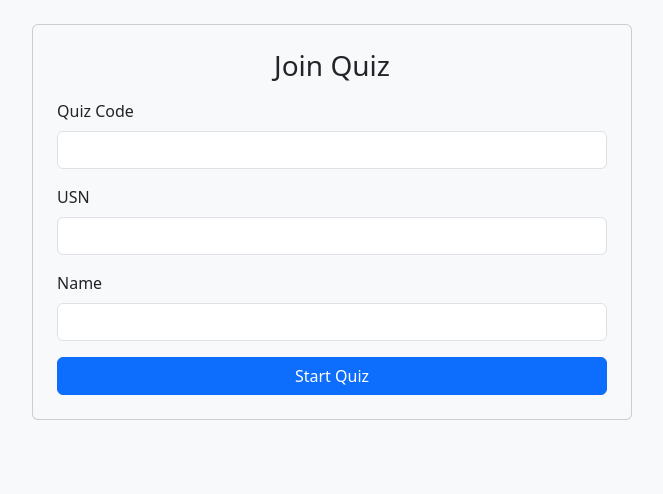
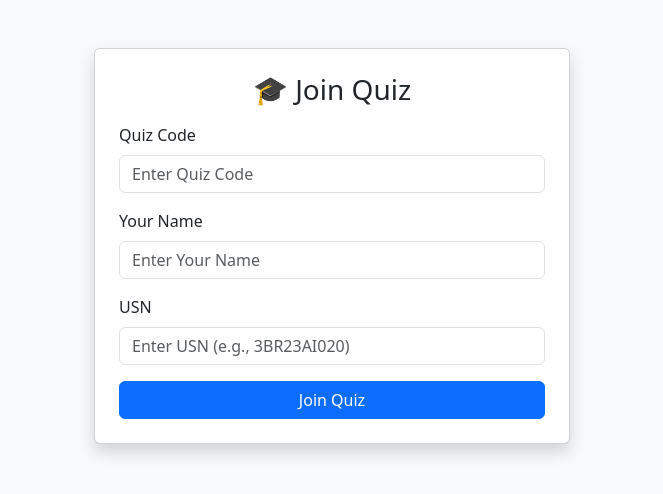
Before and after one commit to RAHUL-Keroor/quiz, a Flask app: page /join in a window 1280 px wide. Shown: the part 56-550 px from the top of the page, without its empty margins (308-971 px from the left). Run offline with Flask 3, Linux system fonts and the light colour scheme.

Commit message:
Updated join_quiz.html, attempt_quiz.html, and attempt logic (fix: save only after submit)

```diff
--- a/templates/join_quiz.html
+++ b/templates/join_quiz.html
@@ -1,23 +1,34 @@
 {% extends "base.html" %}
 {% block title %}Join Quiz{% endblock %}
 {% block content %}
-<div class="card bg-light text-dark p-4 mx-auto" style="max-width:600px;">
-  <h3 class="text-center mb-3">Join Quiz</h3>
-  {% if error %}<div class="alert alert-danger">{{ error }}</div>{% endif %}
-  <form method="POST">
+
+<div class="container mt-5" style="max-width: 500px;">
+  <div class="card shadow p-4">
+    <h3 class="text-center mb-3">🎓 Join Quiz</h3>
+
+    {% if error %}
+    <div class="alert alert-danger text-center">{{ error }}</div>
+    {% endif %}
+
+    <form action="/join_quiz" method="POST">
       <div class="mb-3">
         <label class="form-label">Quiz Code</label>
-      <input type="text" name="quiz_code" value="{{ preset_code }}" class="form-control" required>
+        <input type="text" name="quiz_code" class="form-control" placeholder="Enter Quiz Code" required>
       </div>
+
+      <div class="mb-3">
+        <label class="form-label">Your Name</label>
+        <input type="text" name="student_name" class="form-control" placeholder="Enter Your Name" required>
+      </div>
+
       <div class="mb-3">
         <label class="form-label">USN</label>
-      <input type="text" name="usn" class="form-control" required>
+        <input type="text" name="usn" class="form-control" placeholder="Enter USN (e.g., 3BR23AI020)" required>
       </div>
-    <div class="mb-3">
-      <label class="form-label">Name</label>
-      <input type="text" name="student_name" class="form-control" required>
-    </div>
-    <button type="submit" class="btn btn-primary w-100"><i class="bi bi-play-circle"></i> Start Quiz</button>
+
+      <button type="submit" class="btn btn-primary w-100">Join Quiz</button>
     </form>
   </div>
+</div>
+
 {% endblock %}
```
Also changed, not shown: templates/attempt_quiz.html (+54 -40 lines). Lines whose indentation alone changed are shown as unchanged.
